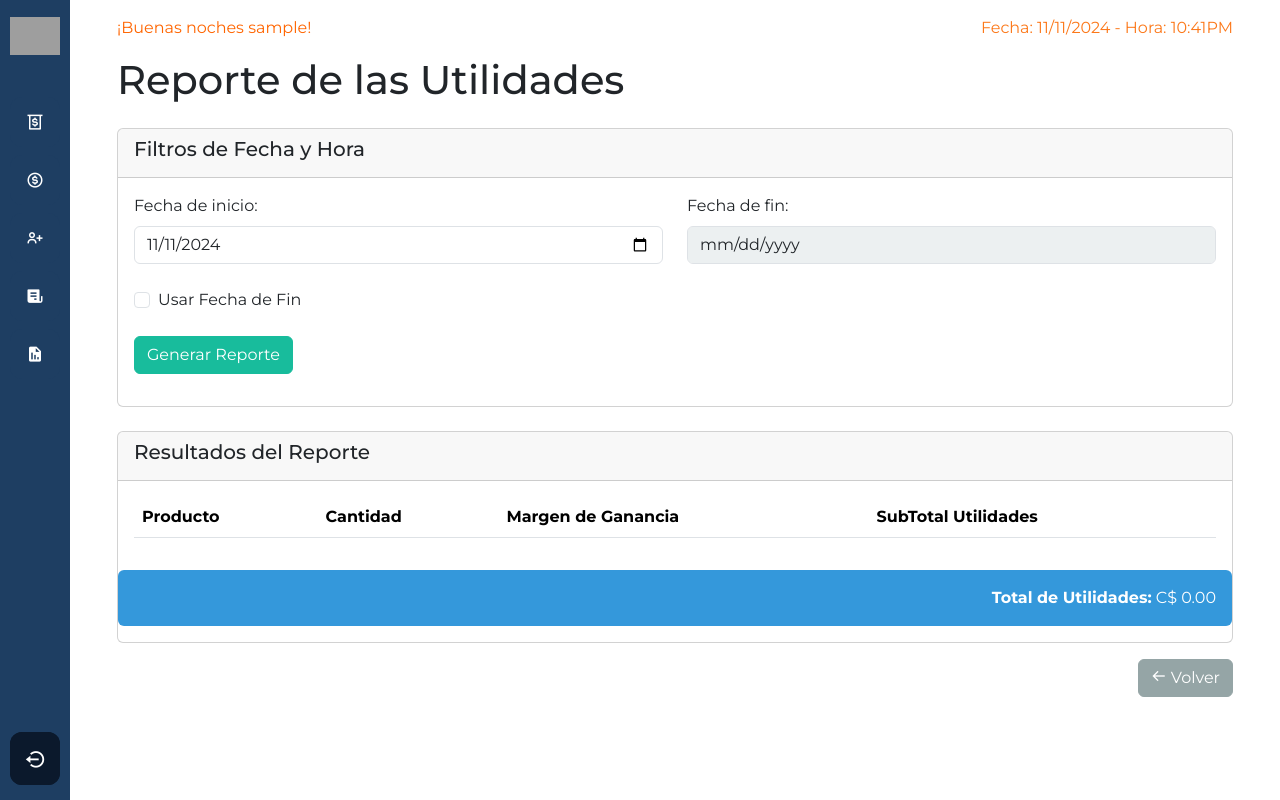
After one commit to Jaysson21/BlandonComercial, a Flask app: page /GestionReportes/Utilidades in a window 1280 px wide. The commit adds this page. Run offline with Flask 3, Linux system fonts and the light colour scheme; the visitor is signed in with stand-in values (Sample User, id 1); lists and menus that the app fills with data are empty; some libraries are stand-ins or nearby versions; grey boxes are pictures that could not be loaded.

Commit message:
Eliminar Ventras | Arreglo de labels | Reportes Utilidades

```diff
--- a/src/application.py
+++ b/src/application.py
@@ -532,6 +532,7 @@ def GestionReporteCarga():
     if fecha_hora_inicio:
         # Llamada al modelo con fecha_hora_inicio y fecha_fin (None si no se proporciona fecha de fin)
         productocarga = ProductoModel.report_carga(fecha_hora_inicio, fecha_fin)
+        print(productocarga)
         return jsonify(productocarga)
 
     else:
@@ -557,6 +558,31 @@ def GestionReporteVenta():
 
     else:
         return render_template("ReporteVentas.html", username=session.get("username"), nameuser=session.get("nameUser"))
+
+@app.route("/GestionReportes/Deudas")
+def GestionReportesDeudas():
+    deudas = DeudaModel.get_debts_report()
+    total_deuda = sum(deuda["montodeuda"] for deuda in deudas)
+    return render_template("ReporteDeudas.html", username=session["username"], deudas=deudas, total_deuda=total_deuda, nameuser=session["nameUser"])
+
+@app.route("/GestionReportes/Utilidades")
+def GestionReportesUtilidades():
+    fecha_hora_inicio = request.args.get('fecha_inicio')  # Captura la fecha y hora de inicio
+    fecha_fin = request.args.get('fecha_fin')  # Captura la fecha de fin (opcional)
+
+    # Si fecha_fin es una cadena vacía, asigna None
+    if not fecha_fin:
+        fecha_fin = None
+
+    if fecha_hora_inicio:
+        # Llamada al modelo con fecha_hora_inicio y fecha_fin (None si no se proporciona fecha de fin)
+        productocarga = ProductoModel.report_carga(fecha_hora_inicio, fecha_fin)
+        print(productocarga)
+        return jsonify(productocarga)
+
+    else:
+        # Caso 2: Parámetros insuficientes
+        return render_template("ReporteUtilidades.html", username=session["username"], nameuser=session["nameUser"])
 #*******************************************************************************************************
 if __name__ == "__main__":
     app.run(host="0.0.0.0", port=8080)
--- /dev/null
+++ b/src/static/js/ReporteUtilidades.js
@@ -0,0 +1,111 @@
+let loadingModal;
+
+// Función para inicializar el modal solo una vez
+function initLoadingModal() {
+    if (!loadingModal) {
+        loadingModal = new bootstrap.Modal(document.getElementById('loadingModal'));
+    }
+}
+
+// Configuración de la fecha de inicio al cargar la página con la fecha actual en la zona horaria de Nicaragua
+window.onload = () => {
+    const nicaraguaDate = new Intl.DateTimeFormat('en-CA', { timeZone: 'America/Managua' }).format(new Date());
+    document.getElementById("startDate").value = nicaraguaDate;
+};
+
+// Evento para habilitar o deshabilitar el campo de fecha de fin según el checkbox
+document.getElementById('enableEndDate').addEventListener('change', function () {
+    const endDate = document.getElementById('endDate');
+    const startDate = document.getElementById('startDate');
+
+    if (this.checked) {
+        endDate.disabled = false;
+        endDate.min = startDate.value;
+    } else {
+        endDate.disabled = true;
+        endDate.value = '';
+    }
+});
+
+// Actualizar el campo "Fecha de fin" para que no pueda ser antes de "Fecha de inicio"
+document.getElementById('startDate').addEventListener('input', function () {
+    if (this.value && document.getElementById('enableEndDate').checked) {
+        document.getElementById('endDate').min = this.value;
+    }
+});
+
+// Función para actualizar el total de utilidades en la alerta
+function updateTotalProfit() {
+    const totalProfits = Array.from(document.querySelectorAll(".total-profit"))
+        .map(element => parseFloat(element.textContent) || 0);
+    const totalSum = totalProfits.reduce((acc, profit) => acc + profit, 0);
+
+    document.getElementById("totalProfit").textContent = new Intl.NumberFormat("en-US", { style: "decimal", minimumFractionDigits: 2 }).format(totalSum);
+}
+
+// Evento para calcular el total de utilidades al cambiar el margen de ganancia en cada fila
+document.addEventListener("input", function (e) {
+    if (e.target.classList.contains("profit-margin")) {
+        const row = e.target.closest("tr");
+        const quantity = parseFloat(row.querySelector(".quantity").textContent);
+        const margin = parseFloat(e.target.value) || 0;  // Si está vacío, asigna 0
+
+        // Calcula el subtotal de utilidad en la fila multiplicando la cantidad por el margen directamente
+        const totalProfit = quantity * margin;
+        row.querySelector(".total-profit").textContent = totalProfit.toFixed(2);
+
+        // Actualiza el total de utilidades en la alerta
+        updateTotalProfit();
+    }
+});
+
+
+// Función para generar el reporte y enviar las fechas al backend
+document.getElementById("filterForm").addEventListener("submit", function (event) {
+    event.preventDefault();
+
+    // Inicializar el modal y mostrarlo
+    initLoadingModal();
+    loadingModal.show();
+
+    // Obtener la fecha y hora de inicio seleccionadas
+    const startDate = document.getElementById("startDate").value;
+    const endDate = document.getElementById("endDate").value;
+
+    // Enviar los datos al backend usando fetch
+    fetch(`/GestionReportes/Utilidades?fecha_inicio=${startDate}&fecha_fin=${endDate}`)
+        .then(response => response.json())
+        .then(data => {
+            const tableBody = document.getElementById("productReportTable");
+            tableBody.innerHTML = ""; // Limpiar contenido de la tabla
+
+            if (data.length === 0) {
+                // Si no hay datos, mostrar un mensaje en la tabla
+                const row = document.createElement("tr");
+                row.innerHTML = `<td colspan="4" class="text-center">No se encontraron productos en el rango seleccionado</td>`;
+                tableBody.appendChild(row);
+            } else {
+                // Si hay datos, llenar la tabla con los productos
+                data.forEach(item => {
+                    const row = document.createElement("tr");
+                    row.innerHTML = `
+                        <td class="Producto">${item.producto}</td>
+                        <td><span class="quantity">${item.total_vendido}</span></td>
+                        <td><input type="number" class="profit-margin form-control" min="0" step="1" value="0"></td>
+                        <td>C$<span class="total-profit">0.00</span></td>
+                    `;
+                    tableBody.appendChild(row);
+                });
+                // Actualizar el total de utilidades al cargar los datos
+                updateTotalProfit();
+            }
+        })
+        .catch(error => console.error('Error al generar el reporte:', error))
+        .finally(() => {
+            // Ocultar el modal después de que la consulta finalice
+            loadingModal.hide();
+        });
+});
+
+// Inicializa el total de utilidades al cargar la página
+updateTotalProfit();
--- /dev/null
+++ b/src/templates/ReporteUtilidades.html
@@ -0,0 +1,120 @@
+{% extends 'layout.html' %}
+{% block body %}
+
+<div class="container">
+    <h2 class="mb-4">Reporte de las Utilidades</h2>
+
+    <!-- Card principal -->
+    <div class="card">
+        <div class="card-header">
+            <h5 class="card-title">Filtros de Fecha y Hora</h5>
+        </div>
+        <div class="card-body">
+            <!-- Filtro de rango de fechas y hora de inicio -->
+            <form id="filterForm">
+                <div class="row mb-4">
+                    <!-- Fecha y hora de inicio -->
+                    <div class="col-md-6">
+                        <label for="startDate" class="form-label">Fecha de inicio:</label>
+                        <input type="date" class="form-control" id="startDate" required>
+                    </div>
+                    <!-- Fecha de fin -->
+                    <div class="col-md-6">
+                        <label for="endDate" class="form-label">Fecha de fin:</label>
+                        <input type="date" class="form-control" id="endDate" disabled>
+                    </div>
+                </div>
+                <div class="form-check mb-4">
+                    <input type="checkbox" class="form-check-input" id="enableEndDate">
+                    <label class="form-check-label" for="enableEndDate">Usar Fecha de Fin</label>
+                </div>
+                <button type="submit" class="btn btn-success mb-3">Generar Reporte</button>
+            </form>
+        </div>
+    </div>
+
+    <!-- Card de resultados -->
+    <div class="card mt-4">
+        <div class="card-header">
+            <h5 class="card-title">Resultados del Reporte</h5>
+        </div>
+        <div class="card-body">
+            <!-- Tabla de productos -->
+            <table id="tableProducts" class="table table-striped">
+                <thead>
+                    <tr>
+                        <th>Producto</th>
+                        <th>Cantidad</th>
+                        <th>Margen de Ganancia</th>
+                        <th>SubTotal Utilidades</th>
+                    </tr>
+                </thead>
+                <tbody id="productReportTable">
+                    <!-- Filas de productos generadas dinámicamente -->
+                    </tr>
+
+                </tbody>
+            </table>
+        </div>
+        <!-- Alerta de Total de Utilidades -->
+        <div class="alert alert-info text-end" role="alert" id="totalProfitAlert">
+            <strong>Total de Utilidades:</strong> C$ <span id="totalProfit">0.00</span>
+        </div>
+    </div>
+
+    <div class="text-end mt-3">
+        <a href="/GestionReportes" class="btn btn-secondary">
+            <i class='bx bx-arrow-back'></i> Volver
+        </a>
+    </div>
+</div>
+
+<script>
+    document.getElementById('enableEndDate').addEventListener('change', function () {
+        const endDate = document.getElementById('endDate');
+        const startDate = document.getElementById('startDate');
+
+        if (this.checked) {
+            endDate.disabled = false;
+            endDate.min = startDate.value;
+        } else {
+            endDate.disabled = true;
+            endDate.value = '';
+        }
+    });
+
+    document.getElementById('startDate').addEventListener('input', function () {
+        if (this.value && document.getElementById('enableEndDate').checked) {
+            document.getElementById('endDate').min = this.value;
+        }
+    });
+
+
+    function updateTotalProfit() {
+        const totalProfits = Array.from(document.querySelectorAll(".total-profit"))
+            .map(element => parseFloat(element.textContent) || 0);
+        const totalSum = totalProfits.reduce((acc, profit) => acc + profit, 0);
+
+        document.getElementById("totalProfit").textContent = new Intl.NumberFormat("es-ES", { style: "decimal", minimumFractionDigits: 2 }).format(totalSum);
+    }
+
+    document.addEventListener("input", function (e) {
+        if (e.target.classList.contains("profit-margin")) {
+            const row = e.target.closest("tr");
+            const quantity = parseFloat(row.querySelector(".quantity").textContent);
+            const margin = parseFloat(e.target.value) / 100;
+
+            // Calcula el total de utilidad y actualiza el valor en la fila
+            const totalProfit = quantity * margin * 10; // 10 representa un valor base de utilidad; ajusta según tus necesidades
+            row.querySelector(".total-profit").textContent = totalProfit.toFixed(2);
+
+            // Actualiza el total de todas las utilidades en la alerta
+            updateTotalProfit();
+        }
+    });
+    updateTotalProfit();
+</script>
+
+<script src="{{ url_for('static', filename='js/ReporteUtilidades.js') }}"></script>
+
+{% endblock %}
```
Also changed, not shown: src/model/DeudaModel.py (+24 -0 lines), src/static/js/ReporteCarga.js (+5 -5 lines), src/templates/ReporteDeudas.html (added, +62 -0 lines), src/templates/Reportes.html (+8 -8 lines), src/static/js/ReporteDeuda.js (added).
